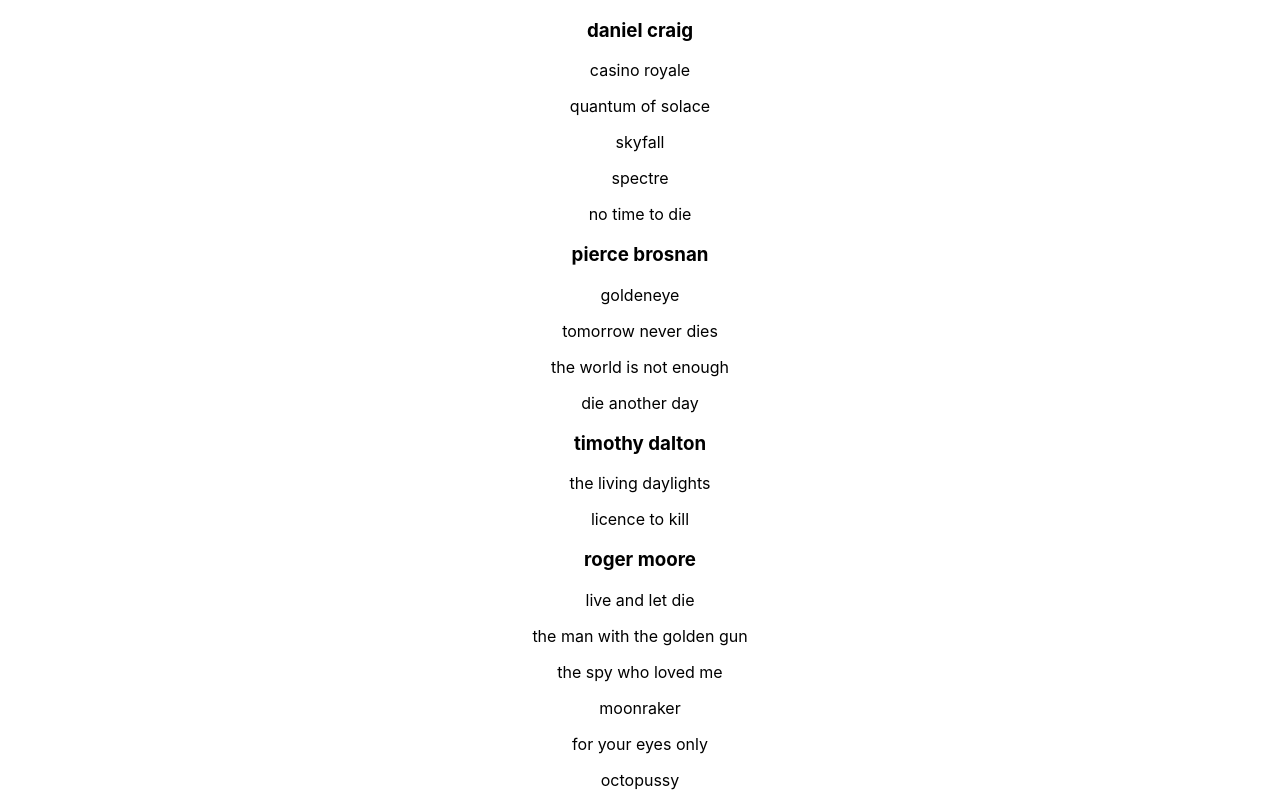
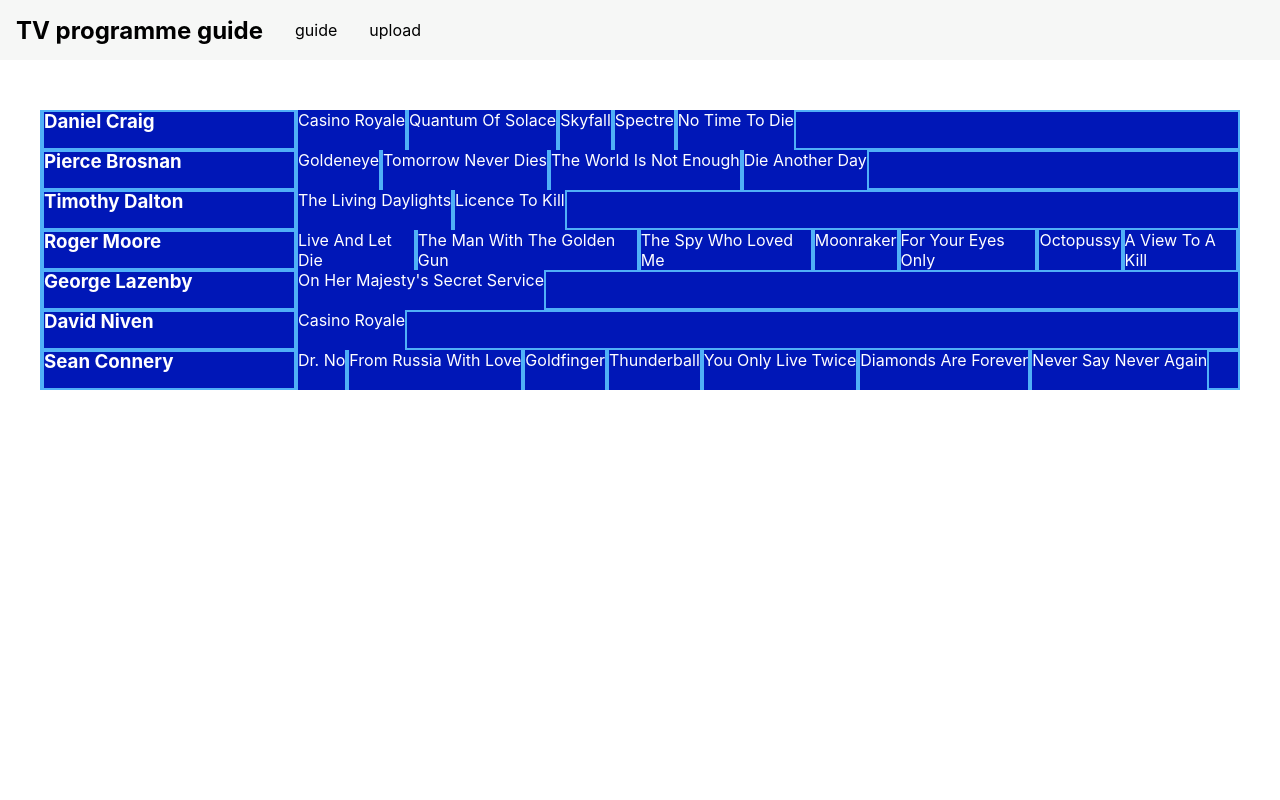
Before and after one commit to RossKeeley/tv-programme-guide, a React (Create React App) app: page / in a window 1280 px wide. Shown: the top 800 px of the page. Built offline with nearby package versions, Linux system fonts and the light colour scheme.

Commit message:
added positioning, sizes, color and borders to channel component

```diff
--- a/src/App.css
+++ b/src/App.css
@@ -1,19 +1,19 @@
-.App {
+/* .App {
   text-align: center;
-}
+} */
 
-.App-logo {
+/* .App-logo {
   height: 40vmin;
   pointer-events: none;
-}
+} */
 
-@media (prefers-reduced-motion: no-preference) {
+/* @media (prefers-reduced-motion: no-preference) {
   .App-logo {
     animation: App-logo-spin infinite 20s linear;
   }
-}
+} */
 
-.App-header {
+/* .App-header {
   background-color: #282c34;
   min-height: 100vh;
   display: flex;
@@ -22,17 +22,14 @@
   justify-content: center;
   font-size: calc(10px + 2vmin);
   color: white;
+} */
+
+/* .App-link {
+  color: #61dafb;
+} */
+
+*,
+html,
+body {
+  margin: 0;
 }
-
-.App-link {
-  color: #61dafb;
-}
-
-@keyframes App-logo-spin {
-  from {
-    transform: rotate(0deg);
-  }
-  to {
-    transform: rotate(360deg);
-  }
-}
--- a/src/App.js
+++ b/src/App.js
@@ -1,10 +1,12 @@
 import React from 'react';
+import Navbar from './components/Navbar';
 import Channel from './components/Channel';
 import './App.css';
 
 function App() {
   return (
     <div className="App">
+      <Navbar />
       <Channel />
     </div>
   );
--- a/src/components/Channel/index.css
+++ b/src/components/Channel/index.css
@@ -0,0 +1,50 @@
+.channels {
+    display: flex;
+    align-items: center;
+    justify-content: center;
+    width: 100vw;
+    height: 800px;
+}
+
+.channels__channel-box {
+    height: 700px;
+    width: 1200px;
+}
+
+.channels__channel {
+    display: flex;
+    align-items: center;
+    float: left;
+    box-sizing: border-box;
+    height: 40px;
+    width: 100%;
+    background: #0017B7;
+    color: #ffffff;
+    border: 2px solid #50B0F7;
+}
+
+.channels__channel-name {
+    height: 40px;
+    min-width: 250px;
+    text-transform: capitalize;
+    border-left: 2px solid #50B0F7;
+    border-right: 2px solid #50B0F7;
+}
+
+.channels__channel-movie-list {
+    display: flex;
+    align-items: center;
+    float: left;
+}
+
+.channels__channel-movie {
+    height: 40px;
+    border-left: 2px solid #50B0F7;
+    border-right: 2px solid #50B0F7;
+    background: #0017B7;
+}
+
+.channels__channel-movie-title {
+    text-transform: capitalize;
+    color: #ffffff;
+}
--- a/src/components/Channel/index.js
+++ b/src/components/Channel/index.js
@@ -178,15 +178,16 @@ const Channel = () => {
 
     return (
         <div className="channels">
+            <div className="channels__channel-box">
                 {(data || []).map((channel) => {
                     return (
                         <div className="channels__channel">
-                        <h3>{channel.channelName}</h3>
+                            <h3 className="channels__channel-name">{channel.channelName}</h3>
                             <div className="channels__channel-movie-list">
                                 {(channel.movies || []).map((movie) => {
                                     return (
                                         <div className="channels__channel-movie">
-                                        <p>{movie.title}</p>
+                                            <p className="channels__channel-movie-title">{movie.title}</p>
 
                                         </div>
                                     )
@@ -196,6 +197,7 @@ const Channel = () => {
                     )
                 })}
             </div>
+        </div>
     )
 }
 
--- a/src/components/Navbar/index.css
+++ b/src/components/Navbar/index.css
@@ -1,5 +1,5 @@
 .navbar {
-    height: 40px;
+    height: 60px;
     width: 100vw;
     box-sizing: border-box;
 }
@@ -10,13 +10,14 @@
     list-style-type: none;
     margin: 0;
     padding: 0;
+    height: 60px;
     /* overflow: hidden; */
     background: #f6f7f6;
 }
 
 .navbar__list-item {
     float: left;
-    height: 100%;
+    /* height: 100%; */
   }
 
  .navbar__list-item-link {
@@ -25,7 +26,7 @@
     text-align: center;
     padding: 14px 16px;
     text-decoration: none;
-    height: 100%;
+    /* height: 100%; */
   }
 
   .navbar__list-item:hover {
```
Lines whose indentation alone changed are shown as unchanged.
